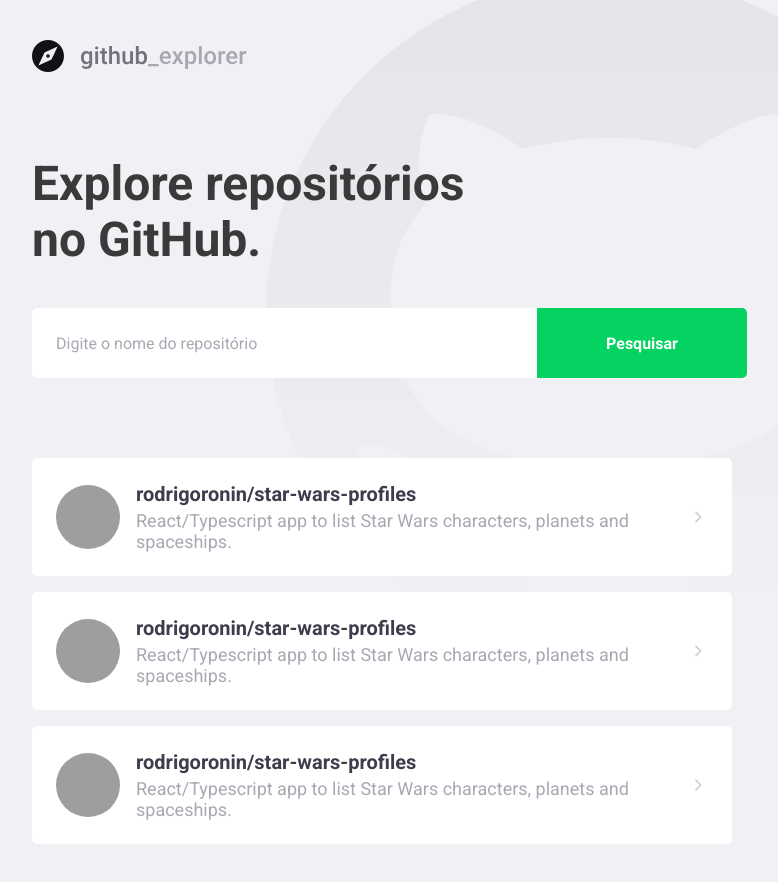
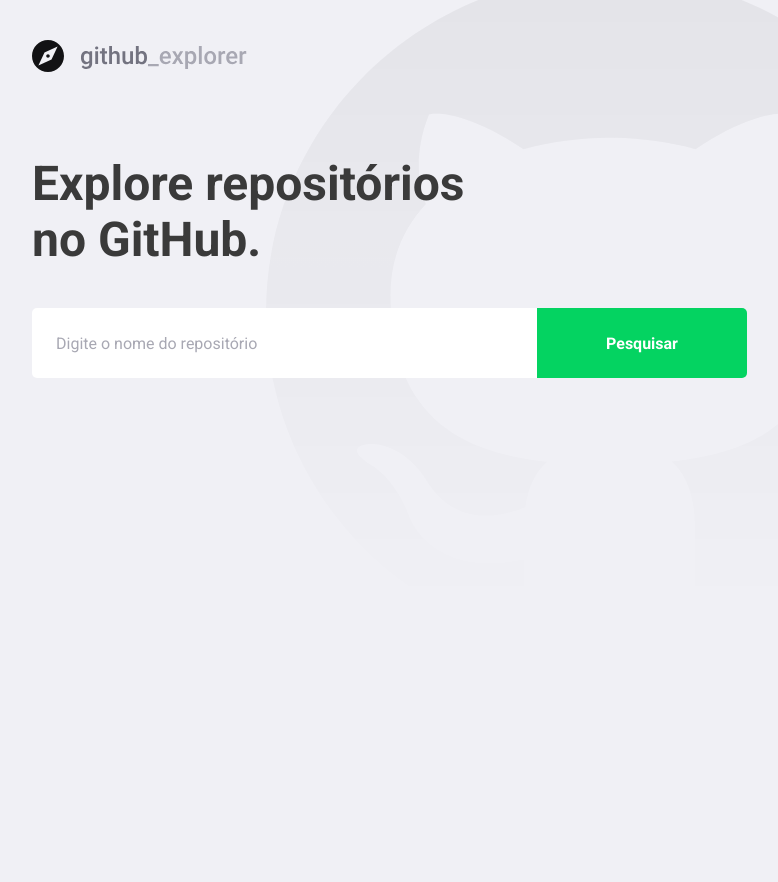
Before and after one commit to rodrigoronin/github-repo-search, a React (Create React App) app: page / in a window 1280 px wide. Shown: the whole page, without its empty margins (148-926 px from the left). After the commit the page ends 800 px from the top, so only its background shows below. Built offline with nearby package versions, Linux system fonts and the light colour scheme; grey boxes are pictures that could not be loaded.

Commit message:
chore: github api connection

```diff
--- a/package.json
+++ b/package.json
@@ -10,6 +10,7 @@
     "@types/node": "^12.0.0",
     "@types/react": "^16.9.0",
     "@types/react-dom": "^16.9.0",
+    "axios": "^0.19.2",
     "polished": "^3.6.5",
     "react": "^16.13.1",
     "react-dom": "^16.13.1",
--- a/src/pages/Dashboard/index.tsx
+++ b/src/pages/Dashboard/index.tsx
@@ -1,63 +1,62 @@
-import React from 'react';
+import React, { useState, ChangeEvent, FormEvent } from 'react';
 import { FiChevronRight } from 'react-icons/fi';
+import api from '../../services/api';
 
 import { Title, Form, Repositories } from './styles';
 
 import logoImg from '../../assets/logo.svg';
 
+interface Repository {
+  full_name: string;
+  description: string;
+  owner: {
+    login: string;
+    avatar_url: string;
+  };
+}
+
 const Dashboard: React.FC = () => {
+  const [newRepo, setNewRepo] = useState('');
+  const [repositories, setRepositories] = useState<Repository[]>([]);
+
+  async function handleAddRepository(event: FormEvent): Promise<void> {
+    event.preventDefault();
+
+    const response = await api.get<Repository>(`repos/${newRepo}`);
+
+    const repository = response.data;
+
+    setRepositories([...repositories, repository]);
+    setNewRepo('');
+  }
+
   return (
     <>
       <img src={logoImg} alt="GitHub Explorer" />
       <Title>Explore repositórios no GitHub.</Title>
-      <Form>
-        <input placeholder="Digite o nome do repositório" />
+      <Form onSubmit={handleAddRepository}>
+        <input
+          value={newRepo}
+          onChange={e => setNewRepo(e.target.value)}
+          placeholder="Digite o nome do repositório"
+        />
         <button type="submit">Pesquisar</button>
       </Form>
 
       <Repositories>
-        <a href="test">
+        {repositories.map(repository => (
+          <a key={repository.full_name} href="test">
             <img
-            src="https://avatars3.githubusercontent.com/u/50460825?s=460&u=8ea2cfd3c918884f0289713384e5d99bf9cb5941&v=4"
-            alt="Rodrigo Lira"
+              src={repository.owner.avatar_url}
+              alt={repository.owner.login}
             />
             <div>
-            <strong>rodrigoronin/star-wars-profiles</strong>
-            <p>
-              React/Typescript app to list Star Wars characters, planets and
-              spaceships.
-            </p>
+              <strong>{repository.full_name}</strong>
+              <p>{repository.description}</p>
             </div>
             <FiChevronRight size={20} />
           </a>
-        <a href="test">
-          <img
-            src="https://avatars3.githubusercontent.com/u/50460825?s=460&u=8ea2cfd3c918884f0289713384e5d99bf9cb5941&v=4"
-            alt="Rodrigo Lira"
-          />
-          <div>
-            <strong>rodrigoronin/star-wars-profiles</strong>
-            <p>
-              React/Typescript app to list Star Wars characters, planets and
-              spaceships.
-            </p>
-          </div>
-          <FiChevronRight size={20} />
-        </a>
-        <a href="test">
-          <img
-            src="https://avatars3.githubusercontent.com/u/50460825?s=460&u=8ea2cfd3c918884f0289713384e5d99bf9cb5941&v=4"
-            alt="Rodrigo Lira"
-          />
-          <div>
-            <strong>rodrigoronin/star-wars-profiles</strong>
-            <p>
-              React/Typescript app to list Star Wars characters, planets and
-              spaceships.
-            </p>
-          </div>
-          <FiChevronRight size={20} />
-        </a>
+        ))}
       </Repositories>
     </>
   );
--- a/src/pages/Dashboard/styles.ts
+++ b/src/pages/Dashboard/styles.ts
@@ -78,7 +78,8 @@
     }
 
     div {
-      margin-left: 16px;
+      margin: 0 16px;
+      flex: 1;
 
       strong {
         font-size: 20px;
--- /dev/null
+++ b/src/services/api.ts
@@ -0,0 +1,7 @@
+import axios from 'axios';
+
+const api = axios.create({
+  baseURL: 'https://api.github.com',
+});
+
+export default api;
```
Also changed, not shown: .eslintrc.json, 1 other file (tests, documents, lock files or other folders). Lines whose indentation alone changed are shown as unchanged.
